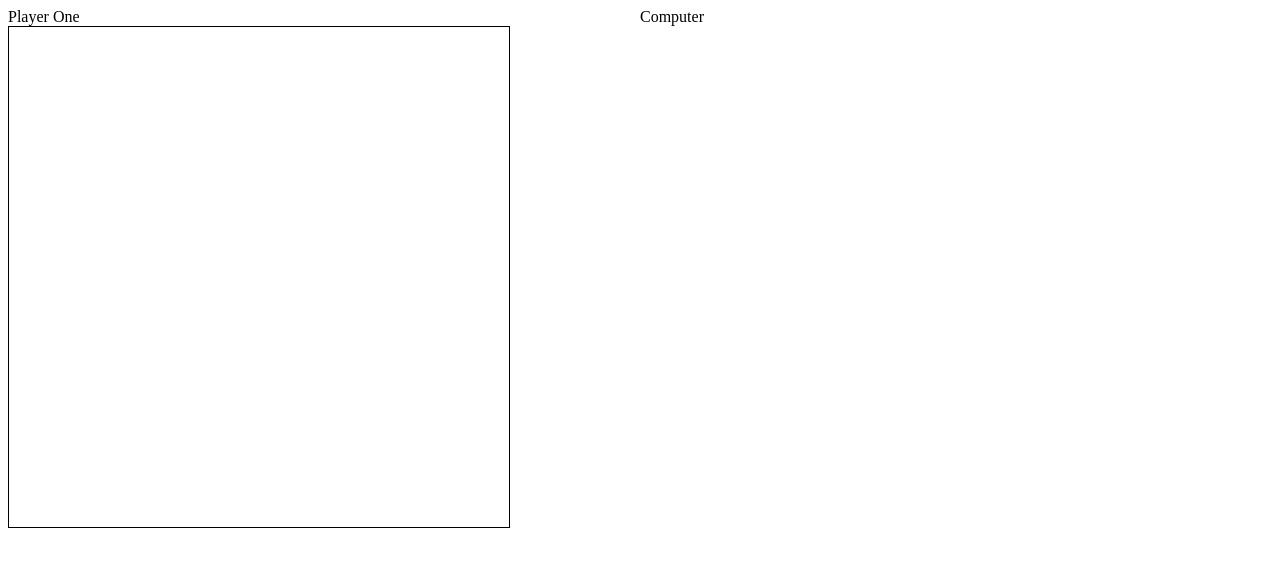
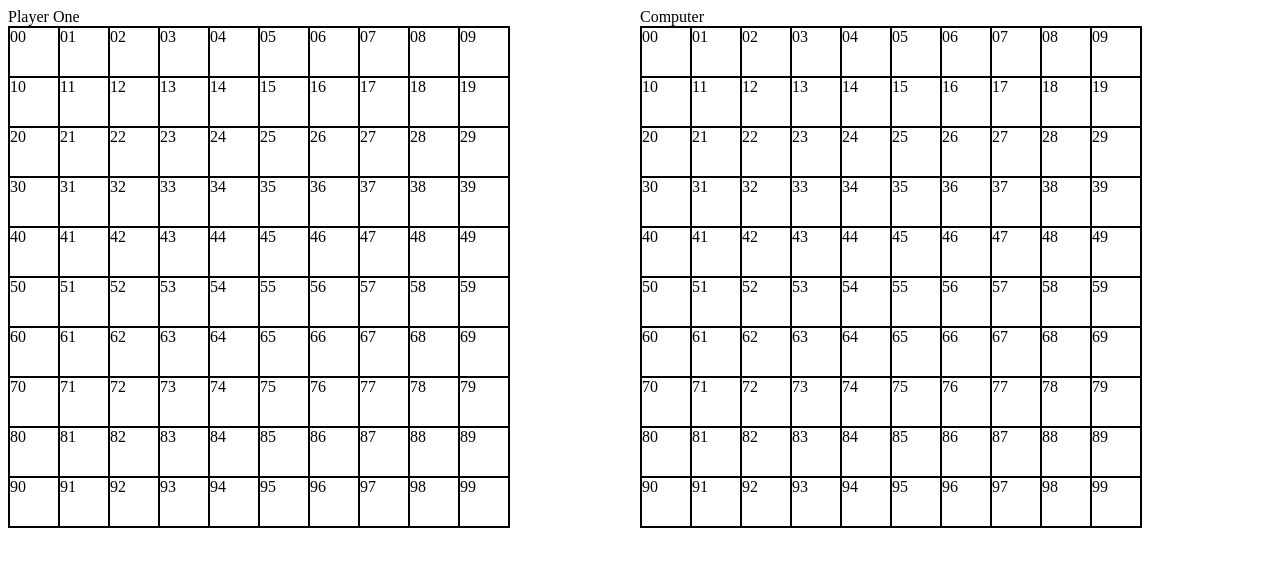
Before and after one commit to thenormboy/battleship, a website built with webpack: page dist/index.html in a window 1280 px wide. Built offline with nearby package versions, Linux system fonts and the light colour scheme.

Commit message:
added board displays for both players

```diff
--- a/src/index.js
+++ b/src/index.js
@@ -15,9 +15,44 @@ function displayHeader() {
 }
 
 function displayPlayerOneBoard() {
+    const playerOneGameboard = document.querySelector('.player-one-gameboard');
 
+    (Game.getActiveGameboard().getBoard()).forEach((rowCell) => {
 
+        rowCell.forEach((columnCell) => {
+
+            const boardCell = document.createElement('div')
+            boardCell.textContent = columnCell
+            boardCell.setAttribute('id', columnCell)
+            boardCell.classList.add('player-one-cells')
+            boardCell.style.width = '10%'
+            boardCell.style.height = '10%'
+            playerOneGameboard.appendChild(boardCell)
+
+        })
+    })
+}
+
+function displayPlayerTwoBoard() {
+    const playerTwoGameboard = document.querySelector('.player-two-gameboard');
+
+    (Game.getActiveGameboard().getBoard()).forEach((rowCell) => {
+
+        rowCell.forEach((columnCell) => {
+
+            const boardCell = document.createElement('div')
+            boardCell.textContent = columnCell
+            boardCell.setAttribute('id', columnCell)
+            boardCell.classList.add('player-two-cells')
+            boardCell.style.width = '10%'
+            boardCell.style.height = '10%'
+            playerTwoGameboard.appendChild(boardCell)
+
+        })
+    })
 }
 
 displayHeader()
 displayPlayerOneBoard()
+Game.switchActiveBoard()
+displayPlayerTwoBoard()
--- a/src/style.css
+++ b/src/style.css
@@ -17,8 +17,22 @@
 }
 
 .player-one-gameboard div {
-
     box-sizing: border-box;
-
     border: 1px solid black;
 }
+
+.player-two-gameboard {
+    height: 500px;
+    width: 500px;
+    border: 1px solid black;
+
+    display: flex;
+    justify-content: center;
+    align-items: center;
+    flex-wrap: wrap;
+}
+
+.player-two-gameboard div {
+    box-sizing: border-box;
+    border: 1px solid black;
+}
```
Also changed, not shown: dist/main.js.
